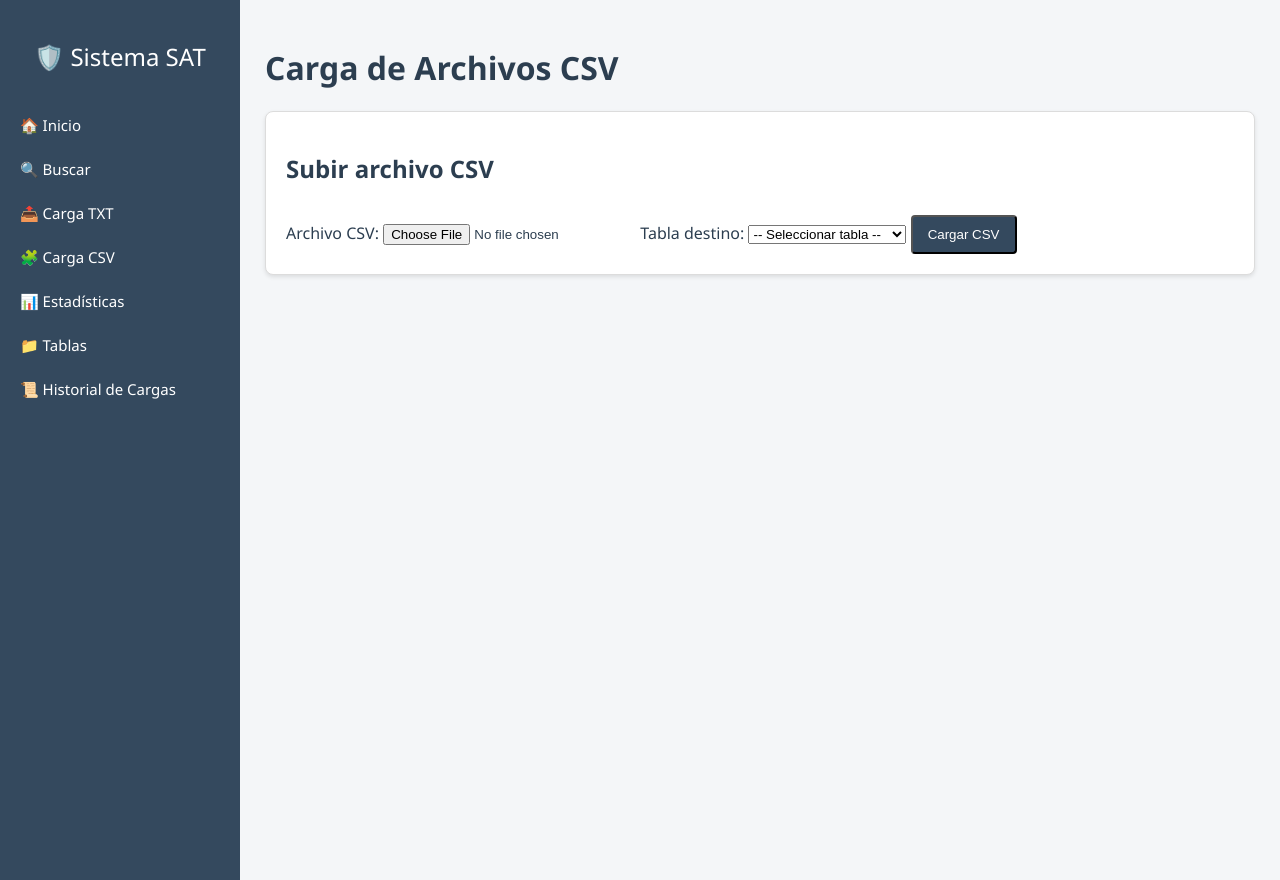
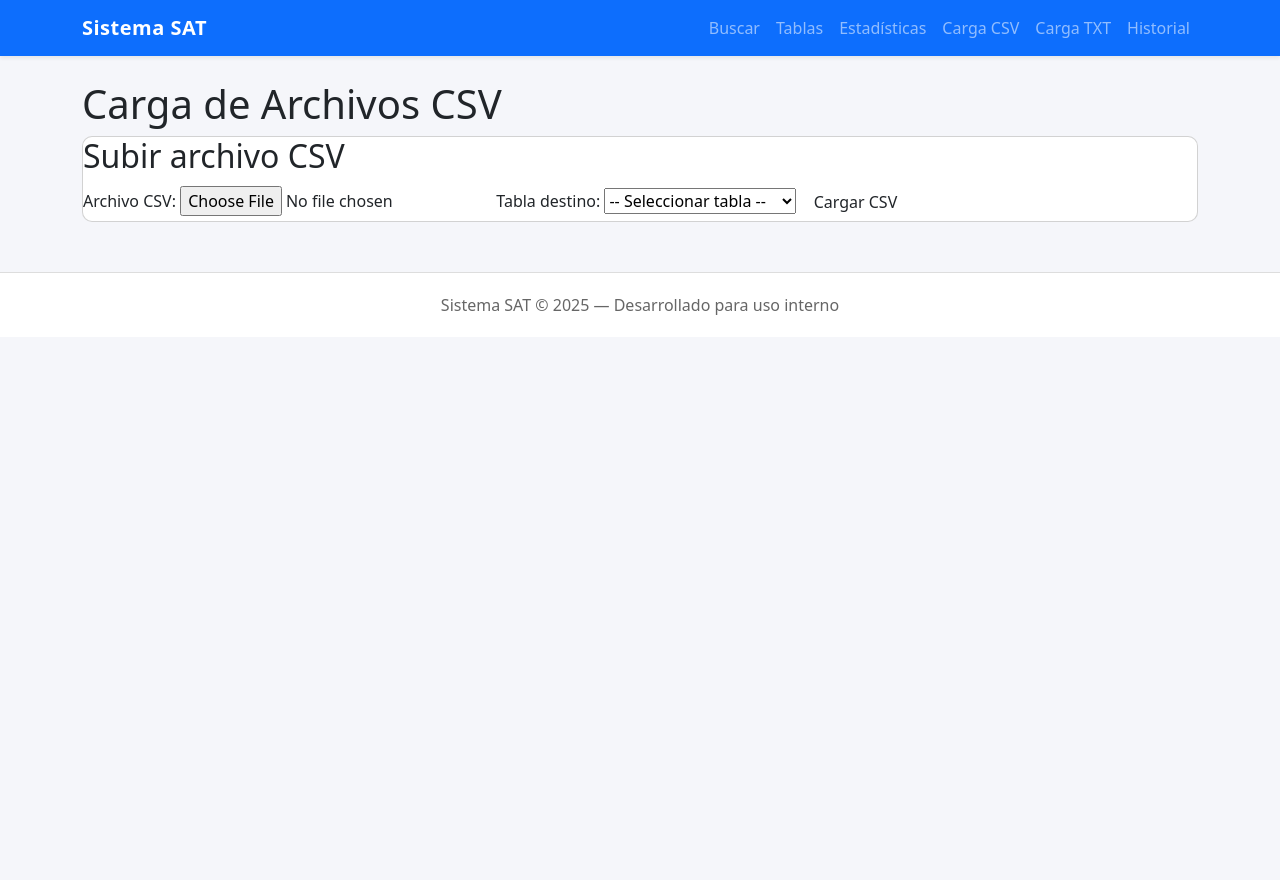
Before and after one commit to hagiordani/pandas, a Flask app: page /carga_csv in a window 1280 px wide. Run offline with Flask 3, Linux system fonts and the light colour scheme.

Commit message:
Update base.html

```diff
--- a/templates/base.html
+++ b/templates/base.html
@@ -2,143 +2,91 @@
 <html lang="es">
 <head>
     <meta charset="UTF-8">
-  <title>{{ title if title else "Sistema SAT" }}</title>
-  <meta name="viewport" content="width=device-width, initial-scale=1">
+    <meta name="viewport" content="width=device-width, initial-scale=1.0">
+    <title>{{ app_name }} - {{ now.strftime('%Y-%m-%d') }}</title>
 
-  <link rel="icon" href="/static/logo.svg">
-
+    <!-- Bootstrap 5 -->
+    <link href="https://cdn.jsdelivr.net/npm/bootstrap@5.3.2/dist/css/bootstrap.min.css" rel="stylesheet">
 
     <style>
-    :root {
-      --bg: #f4f6f8;
-      --card: #ffffff;
-      --text: #2c3e50;
-      --accent: #34495e;
-      --accent-light: #3f5870;
-      --border: #dcdcdc;
+        body {
+            background-color: #f5f6fa;
         }
-
-    @media (prefers-color-scheme: dark) {
-      :root {
-        --bg: #1e1e1e;
-        --card: #2a2a2a;
-        --text: #e0e0e0;
-        --accent: #3b82f6;
-        --accent-light: #60a5fa;
-        --border: #444;
+        .navbar-brand {
+            font-weight: bold;
+            letter-spacing: 0.5px;
         }
+        .card {
+            border-radius: 10px;
         }
-
-    body {
-      margin: 0;
-      font-family: "Segoe UI", Arial, sans-serif;
-      background: var(--bg);
-      color: var(--text);
-      display: flex;
+        footer {
+            margin-top: 50px;
+            padding: 20px 0;
+            background: #fff;
+            border-top: 1px solid #ddd;
+            text-align: center;
+            color: #666;
         }
-
-    .sidebar {
-      width: 240px;
-      background: var(--accent);
-      color: white;
-      height: 100vh;
-      position: fixed;
-      left: 0;
-      top: 0;
-      padding-top: 20px;
-    }
-
-    .sidebar h2 {
-      text-align: center;
-      margin-bottom: 30px;
-      font-weight: 300;
-    }
-
-    .sidebar a {
-      display: block;
-      padding: 12px 20px;
-      color: white;
-      text-decoration: none;
-      font-size: 15px;
-    }
-
-    .sidebar a:hover {
-      background: var(--accent-light);
-    }
-
-    .content {
-      margin-left: 240px;
-      padding: 25px;
-      width: calc(100% - 240px);
-    }
-
-    .card {
-      background: var(--card);
-      padding: 20px;
-      border-radius: 8px;
-      box-shadow: 0 2px 4px rgba(0,0,0,0.1);
-      margin-bottom: 20px;
-      border: 1px solid var(--border);
-    }
-
-    table {
-      width: 100%;
-      border-collapse: collapse;
-      margin-top: 15px;
-    }
-
-    th, td {
-      padding: 10px;
-      border-bottom: 1px solid var(--border);
-    }
-
-    th {
-      background: var(--accent);
-      color: white;
-      text-align: left;
-    }
-
-    .btn {
-      padding: 10px 15px;
-      background: var(--accent);
-      color: white;
-      border-radius: 4px;
-      text-decoration: none;
-      display: inline-block;
-      margin-top: 10px;
-    }
-
-    .btn:hover {
-      background: var(--accent-light);
-    }
-
-    .alert {
-      padding: 10px;
-      border-radius: 4px;
-      margin-bottom: 10px;
-    }
-
-    .alert-danger { background: #e74c3c; color: white; }
-    .alert-success { background: #2ecc71; color: white; }
     </style>
 </head>
 
 <body>
 
-  <div class="sidebar">
-    <h2>🛡️ Sistema SAT</h2>
-    <a href="/">🏠 Inicio</a>
-    <a href="/search">🔍 Buscar</a>
-    <a href="/carga_masiva">📤 Carga TXT</a>
-    <a href="/carga_csv">🧩 Carga CSV</a>
-    <a href="/estadisticas">📊 Estadísticas</a>
-    <a href="/tablas">📁 Tablas</a>
-    <a href="/historial_cargas">📜 Historial de Cargas</a>
+<!-- NAVBAR -->
+<nav class="navbar navbar-expand-lg navbar-dark bg-primary shadow-sm">
+    <div class="container">
+        <a class="navbar-brand" href="/">Sistema SAT</a>
+
+        <button class="navbar-toggler" type="button" data-bs-toggle="collapse" data-bs-target="#navbarNav">
+            <span class="navbar-toggler-icon"></span>
+        </button>
+
+        <div class="collapse navbar-collapse" id="navbarNav">
+
+            <ul class="navbar-nav ms-auto">
+
+                <li class="nav-item">
+                    <a class="nav-link" href="/search">Buscar</a>
+                </li>
+
+                <li class="nav-item">
+                    <a class="nav-link" href="/tablas">Tablas</a>
+                </li>
+
+                <li class="nav-item">
+                    <a class="nav-link" href="/estadisticas">Estadísticas</a>
+                </li>
+
+                <li class="nav-item">
+                    <a class="nav-link" href="/carga_csv">Carga CSV</a>
+                </li>
+
+                <li class="nav-item">
+                    <a class="nav-link" href="/carga_masiva">Carga TXT</a>
+                </li>
+
+                <li class="nav-item">
+                    <a class="nav-link" href="/historial_cargas">Historial</a>
+                </li>
+
+            </ul>
+        </div>
+    </div>
+</nav>
+
+<!-- CONTENIDO PRINCIPAL -->
+<div class="container mt-4 mb-5">
+    {% block content %}
+    {% endblock %}
 </div>
 
-  <div class="content">
-    {% block content %}{% endblock %}
-  </div>
+<!-- FOOTER -->
+<footer>
+    Sistema SAT © {{ now.year }} — Desarrollado para uso interno
+</footer>
+
+<!-- Bootstrap JS -->
+<script src="https://cdn.jsdelivr.net/npm/bootstrap@5.3.2/dist/js/bootstrap.bundle.min.js"></script>
 
 </body>
 </html>
```
Lines whose indentation alone changed are shown as unchanged.
